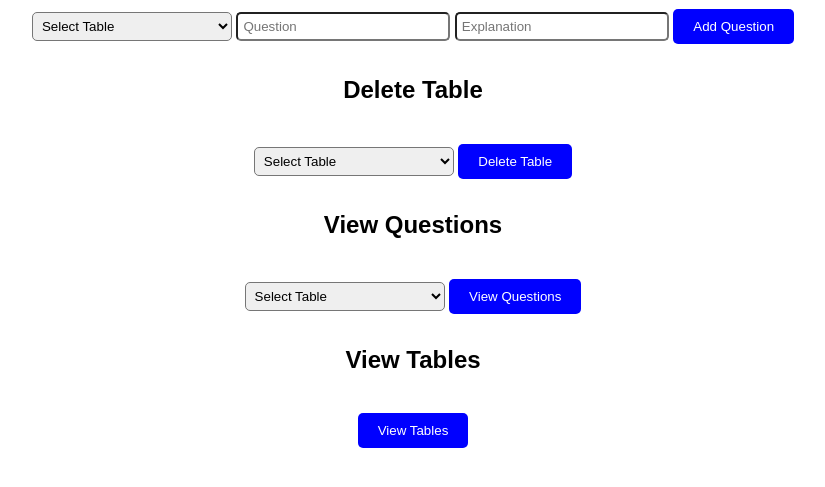
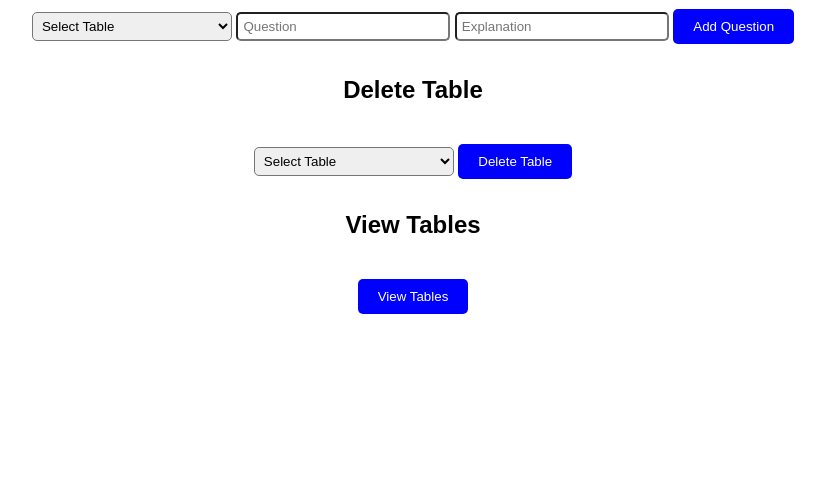
Before and after one commit to edekoethan/Webstack---Portfolio-Project, a Flask app: page /admin in a window 1280 px wide. Shown: the part 274-761 px from the top of the page, without its empty margins (227-1052 px from the left). Run offline with Flask 3, Linux system fonts and the light colour scheme.

Commit message:
removed the unnecessary view questions from admin page

```diff
--- a/templates/admin.html
+++ b/templates/admin.html
@@ -93,18 +93,7 @@
         </form>
     </div>
 
-    <div class="form-container">
-        <h2>View Questions</h2>
-        <form action="/admin/view_questions" method="post">
-            <select name="table_name" required>
-                <option value="" disabled selected>Select Table</option>
-                {% for table in tables %}
-                <option value="{{ table }}">{{ table }}</option>
-                {% endfor %}
-            </select>
-            <button type="submit">View Questions</button>
-        </form>
-    </div>
+
     <div class="form-container">
         <h2>View Tables</h2>
         <form action="/admin/view_tables" method="post">
```
Also changed, not shown: instance/flashcards.db.
